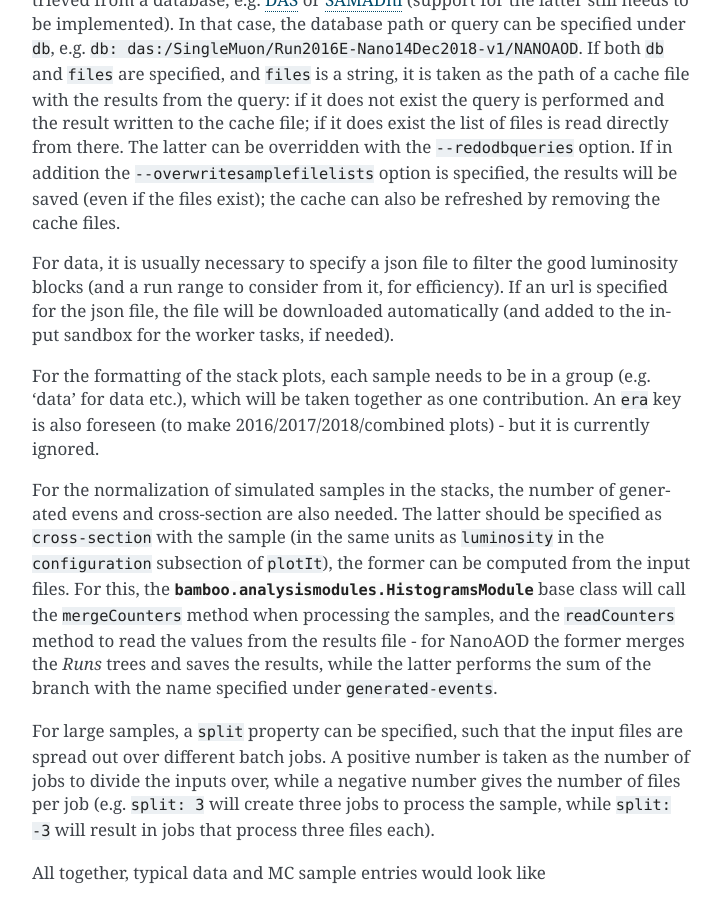
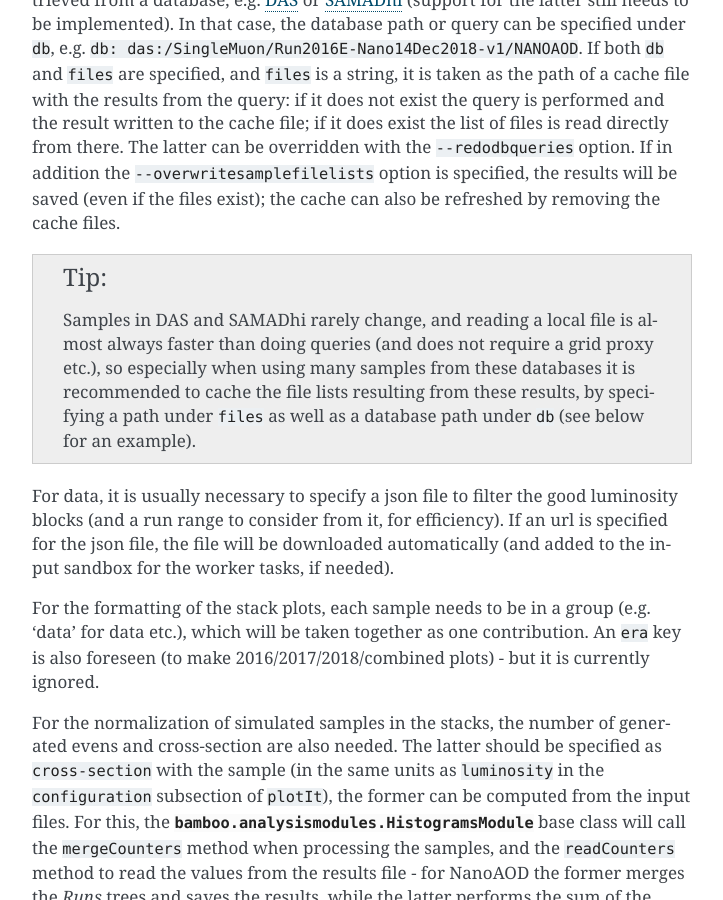
Before and after one commit to recotoolsbenchmarks/BambooAnalysis, a Sphinx documentation site: the page built from doc/userguide.rst, in a window 1280 px wide and 900 px high, scrolled down 2575 px. Shown: the whole window, without its empty margins (388-1111 px from the left). Built offline with Sphinx 7.4.7, drawn with Linux system fonts in a browser that asks for light colours.

Commit message:
Highlight file list cache more in userguide

```diff
--- a/doc/userguide.rst
+++ b/doc/userguide.rst
@@ -132,6 +132,15 @@ overridden with the ``--redodbqueries`` option. If in addition the
 ``--overwritesamplefilelists`` option is specified, the results will be saved
 (even if the files exist); the cache can also be refreshed by removing the
 cache files.
+
+.. tip::
+
+   Samples in DAS and SAMADhi rarely change, and reading a local file is almost
+   always faster than doing queries (and does not require a grid proxy etc.),
+   so especially when using many samples from these databases it is recommended
+   to cache the file lists resulting from these results, by specifying a path
+   under ``files`` as well as a database path under ``db``
+   (see below for an example).
 
 For data, it is usually necessary to specify a json file to filter the good
 luminosity blocks (and a run range to consider from it, for efficiency).
```
